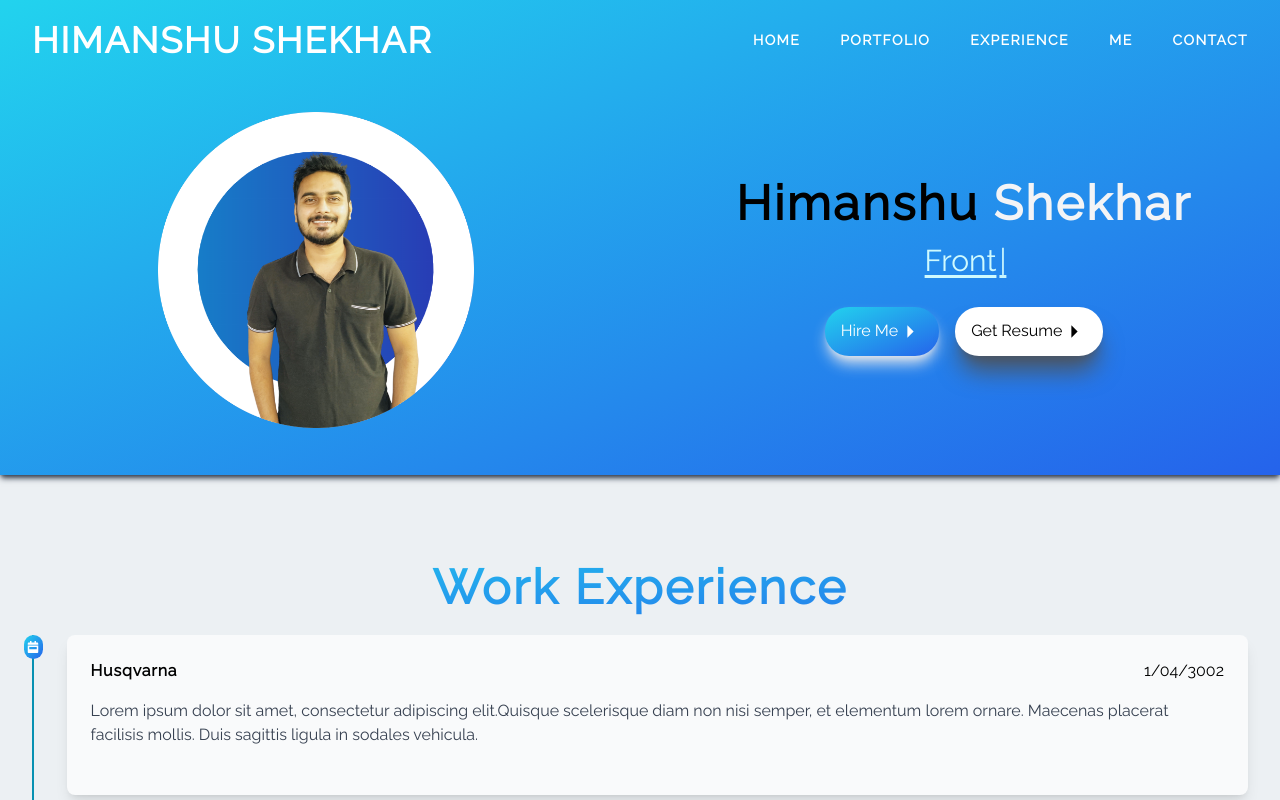
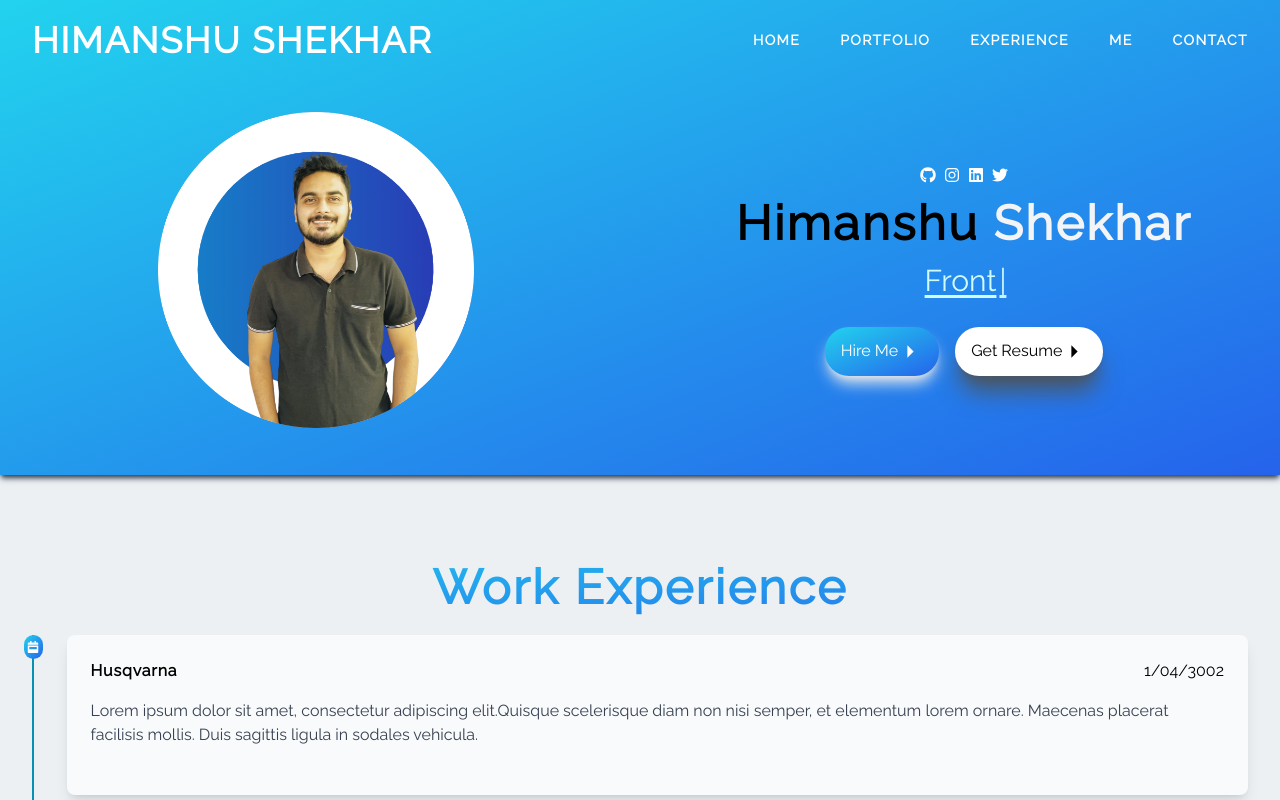
Before and after one commit to highhimanshu/him-potfolio, a Next.js app: page / in a window 1280 px wide. Shown: the top 800 px of the page. Built offline with nearby package versions, Linux system fonts and the light colour scheme.

Commit message:
icons added

```diff
--- a/components/HomePage.jsx
+++ b/components/HomePage.jsx
@@ -5,6 +5,7 @@ import him from "../public/assets/him.png";
 import { IoMdArrowDropdown, IoMdArrowDropright } from "react-icons/io";
 import { SocialIcons } from "./SocialIcons";
 import { Typewriter } from "react-simple-typewriter";
+import { FaGithub, FaTwitter, FaLinkedin, FaInstagram } from "react-icons/fa";
 
 const HomePage = () => {
   return (
@@ -15,6 +16,12 @@ const HomePage = () => {
         </div>
 
         <div className="sm:space-y-4 ">
+          <div className="flex justify-center gap-2 text-white my-2 ">
+            <FaGithub className="hover:text-black hover:scale-125 ease-in duration-150" />
+            <FaInstagram className="hover:text-black hover:scale-125 ease-in duration-150" />
+            <FaLinkedin className="hover:text-black hover:scale-125 ease-in duration-150" />
+            <FaTwitter className="hover:text-black hover:scale-125 ease-in duration-150" />
+          </div>
           <h1 className="font-bold capitalize text-2xl text-gray-100 sm:text-5xl tracking-wider">
             <span className="text-black">himanshu</span> shekhar
           </h1>
```
